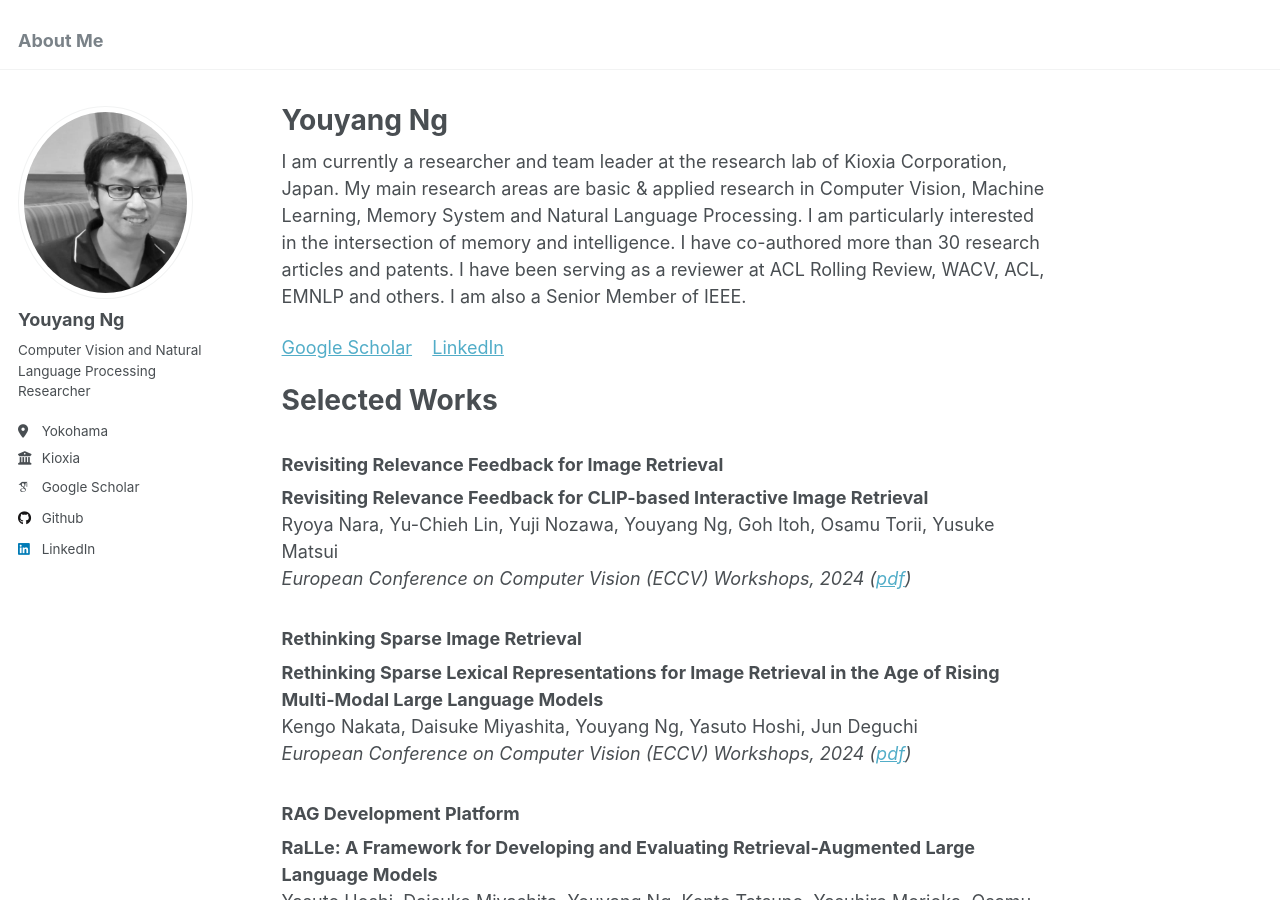
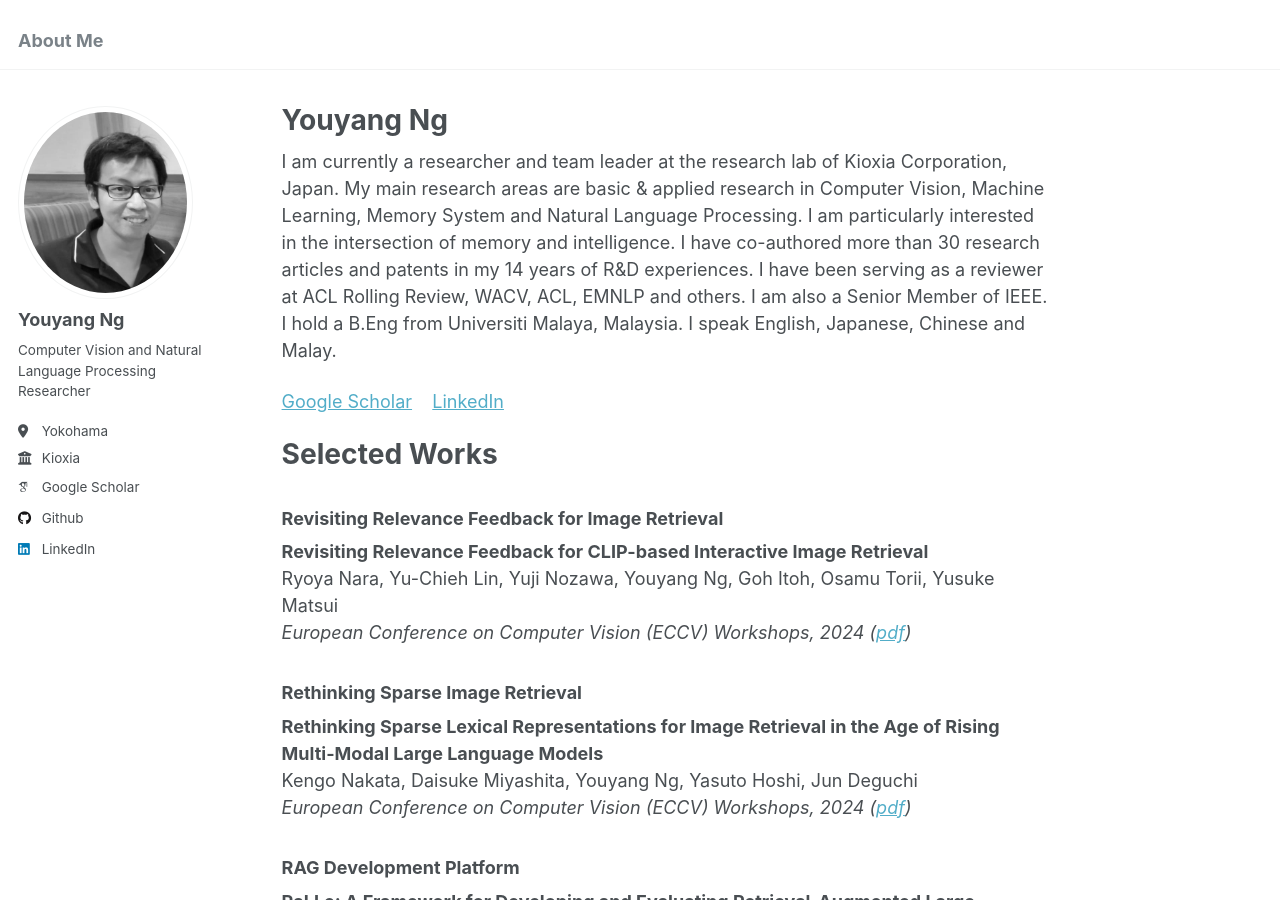
Before and after one commit to yy29/yy29.github.io, a Jekyll site: the page built from _pages/about.md, in a window 1280 px wide and 900 px high. Built offline with Jekyll 4.4.1, drawn with Linux system fonts in a browser that asks for light colours; some web fonts are replaced.

Commit message:
Update about.md

```diff
--- a/_pages/about.md
+++ b/_pages/about.md
@@ -7,7 +7,7 @@ redirect_from:
   - /about.html
 ---
 
-I am currently a researcher and team leader at the research lab of Kioxia Corporation, Japan. My main research areas are basic & applied research in Computer Vision, Machine Learning, Memory System and Natural Language Processing. I am particularly interested in the intersection of memory and intelligence. I have co-authored more than 30 research articles and patents. I have been serving as a reviewer at ACL Rolling Review, WACV, ACL, EMNLP and others. I am also a Senior Member of IEEE.
+I am currently a researcher and team leader at the research lab of Kioxia Corporation, Japan. My main research areas are basic & applied research in Computer Vision, Machine Learning, Memory System and Natural Language Processing. I am particularly interested in the intersection of memory and intelligence. I have co-authored more than 30 research articles and patents in my 14 years of R&D experiences. I have been serving as a reviewer at ACL Rolling Review, WACV, ACL, EMNLP and others. I am also a Senior Member of IEEE. I hold a B.Eng from Universiti Malaya, Malaysia. I speak English, Japanese, Chinese and Malay.
 
 [Google Scholar](https://scholar.google.com/citations?user=4BGLw_QAAAAJ) &nbsp;&nbsp; [LinkedIn](https://www.linkedin.com/in/youyang-ng-55a10ab9/)
 
```
